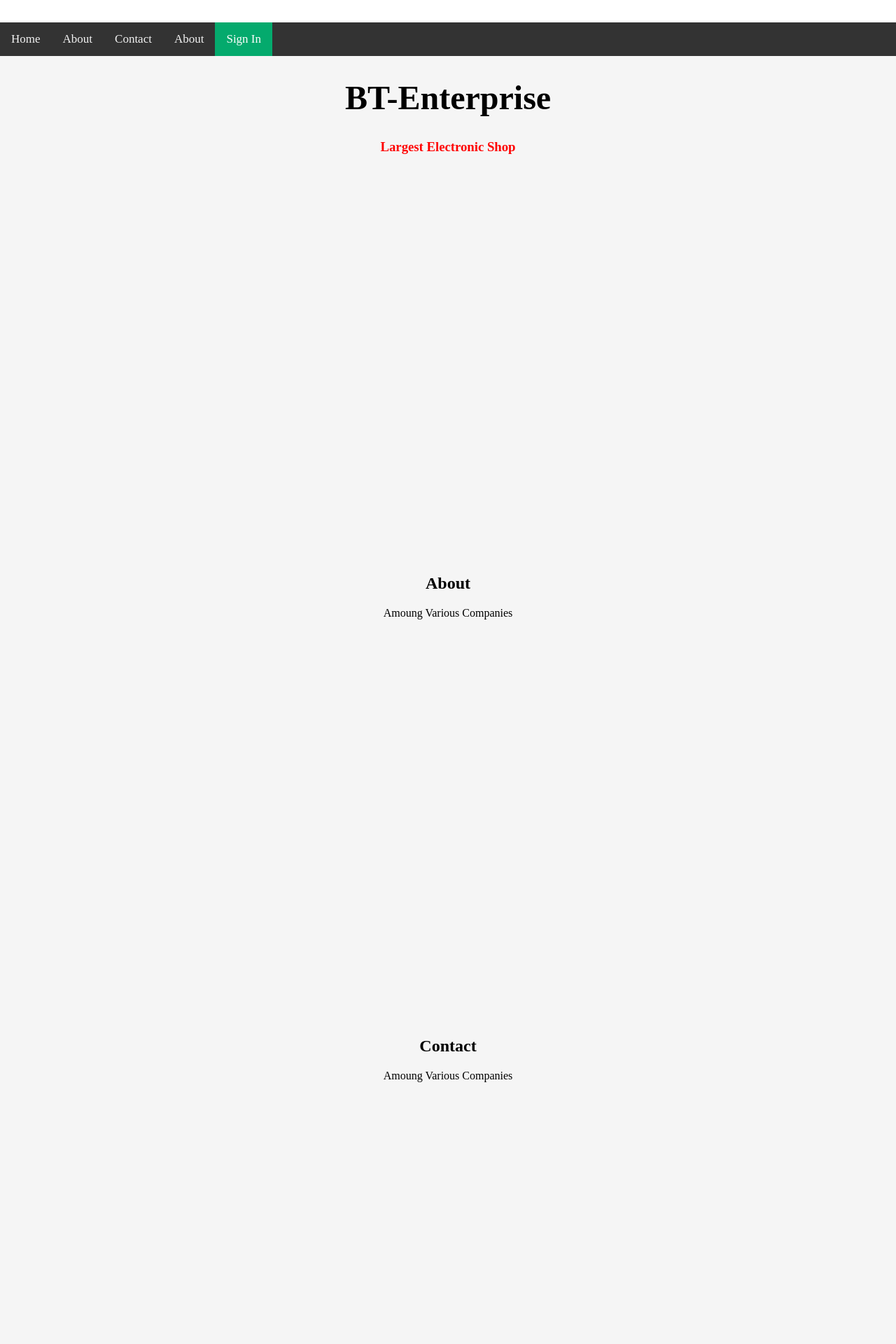
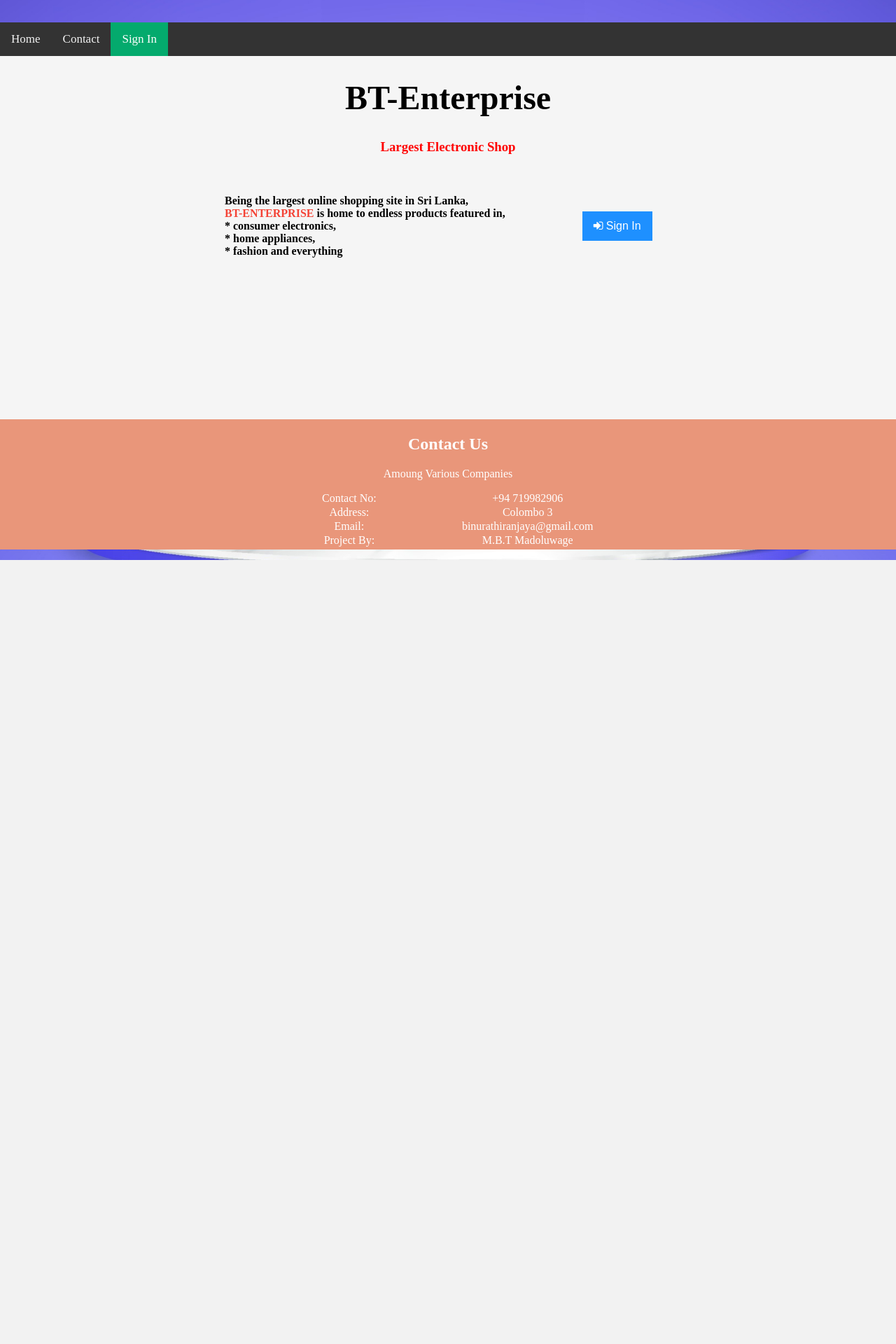
Before and after one commit to Binura-Thiranjaya/E-Commerce-Website, a PHP site: page /home.php in a window 1280 px wide. Shown: the top 1920 px of the page at 70% size. After the commit the page ends 800 px from the top, so only its background shows below. Run offline with PHP 8.4, Linux system fonts and the light colour scheme.

Commit message:
Home Page done

```diff
--- a/adminHome.php
+++ b/adminHome.php
@@ -26,9 +26,9 @@
 
 <table>
     <tr>
-        <td><button class="btn"><a href="profile.php"><i class="fa fa-user"></i></a></button></td>
-        <td><button class="btn"><a href="signupAdmin.php"><i class="fa fa-plus" style=""></i></a></button></td>
-        <td><button class="btn"><a href="crudProduct.php"><i class="fa fa-cart-plus" style=""></i></a></button></td>
+        <td><button class="btn"><a href="profile.php">Profile</a></button></td>
+        <td><button class="btn"><a href="signupAdmin.php">User</a></button></td>
+        <td><button class="btn"><a href="crudProduct.php">Product</a></button></td>
     </tr>
 
 </table>
--- a/css/home.css
+++ b/css/home.css
@@ -1,3 +1,4 @@
+
 .topnav {
     position: fixed; /* Set the navbar to fixed position */
     width: 100%; /* Full width */
--- a/customerHome.php
+++ b/customerHome.php
@@ -21,14 +21,14 @@
 </ul>
 <ul>
     <li><h1>Customer Email:</h1></li>
-    <li><h1 style="color: red"><?php echo $_SESSION["uname"]; ?></h1></li>
+    <li><h1 style="color: red"><?php echo $_SESSION["email"]; ?></h1></li>
 
 </ul>
 
 <table>
     <tr>
-        <td><button class="btn"><a href="profile.php"><i class="fa fa-user"></i></a></button></td>
-        <td><button class="btn"><a href="product.php"><i class="fa fa-cart-plus" style=""></i></a></button</td>
+        <td><button class="btn"><a href="profile.php">Profile</a></button></td>
+        <td><button class="btn"><a href="product.php">Product</i></a></button</td>
     </tr>
 
 </table>
--- a/home.php
+++ b/home.php
@@ -3,8 +3,60 @@
 <head>
     <title>BT-Enterprise</title>
     <link rel="stylesheet" type="text/css" href="css/home.css">
+
     <link rel="stylesheet" href="https://cdnjs.cloudflare.com/ajax/libs/font-awesome/4.7.0/css/font-awesome.min.css">
 </head>
+<style>
+
+    body{
+        background-image: url("img/back.jpeg");
+         background-color: #cccccc;
+        background-size: 1500px 1000px;
+        background-position: center;
+        background-attachment: fixed;
+
+        background-repeat: no-repeat;
+
+
+    }
+    .heading {
+        border-collapse: collapse;
+        width: 50%;
+        margin-left: auto;
+        margin-right: auto;
+    }
+    .info{
+            border-collapse: collapse;
+            width: 40%;
+            font-size: 1rem;
+            margin:0% 33%
+    }
+
+
+    .btn {
+        background-color: DodgerBlue; /* Blue background */
+        border: none; /* Remove borders */
+        color: white; /* White text */
+        padding: 12px 16px; /* Some padding */
+        font-size: 16px; /* Set a font size */
+        cursor: pointer; /* Mouse pointer on hover */
+    }
+
+    /* Darker background on mouse-over */
+    .btn:hover {
+        background-color: RoyalBlue;
+    }
+    span{
+        color: #f44336;
+    }
+    footer{
+        text-align: center;
+        padding: 3px;
+        background-color: DarkSalmon;
+        color: white;
+    }
+
+</style>
 <body onload="myFunction()" style="margin:0;">
 <!--JS Part-->
 <script>
@@ -24,38 +76,71 @@
             x.className = "topnav";
         }
     }
+    function SignIn(){
+        window.location.href = "signin.php";
+    }
 </script>
 <!--END JS Part-->
 <div id="loader"></div>
-<div style="display:none;padding-bottom: 35rem; background-color: whitesmoke" id="myDiv" class="animate-bottom">
+<div style="display:none; background-color: whitesmoke" id="myDiv" class="animate-bottom">
     <div class="topnav" id="myTopnav">
         <a href="./home.php">Home</a>
-        <a href="#about">About</a>
         <a href="#contact">Contact</a>
-        <a href="#update">About</a>
         <a href="./signin.php" class="active">Sign In</a>
 
         <a href="javascript:void(0);" class="icon" onclick="Open()">
             <i class="fa fa-bars"></i>
         </a>
     </div>
-    <div class="header" style="padding-bottom: 35rem;">
+    <div class="header"  >
         <h1 style="text-align: center;font-size: 3rem;padding-top: 5rem">BT-Enterprise</h1>
         <p style="text-align: center"></p>
         <h3>Largest Electronic Shop</h3>
     </div>
-    <section id="about" style="text-align: center;padding-bottom: 35rem;">
-        <h1>About</h1>
-        <p>Amoung Various Companies</p>
-    </section>
-    <section id="contact" style="text-align: center;padding-bottom: 35rem;">
-        <h1>Contact</h1>
-        <p>Amoung Various Companies</p>
-    </section>
-    <section id="update" style="text-align: center;padding-bottom: 35rem;">
-        <h1>About</h1>
-        <p>Amoung Various Companies</p>
-    </section>
+    <div style="padding-bottom:15%">
+    <table class="heading">
+
+      <tr>
+          <td><h6 style="font-size: 1rem" >Being the largest online shopping site in Sri Lanka,<br>
+                  <span>BT-ENTERPRISE</span> is home to endless products featured in, <br>* consumer electronics,
+                  <br>* home appliances,<br>* fashion and everything </h6>
+          </td>
+        <td ><button class="btn" onclick="SignIn()"><i class="fa fa-sign-in"></i> Sign In</button></td>
+      </tr>
+
+
+    </table >
+    </div >
+
+    <footer>
+        <section id="contact" style="text-align: center; ">
+            <h1>Contact Us</h1>
+            <p>Amoung Various Companies</p>
+            <table class="info">
+                <tr>
+                    <td>Contact No:</td>
+                    <td>+94 719982906</td>
+                </tr>
+                <tr>
+                    <td>Address:</td>
+                    <td>Colombo 3</td>
+                </tr>
+                <tr>
+                    <td>Email:</td>
+                    <td>binurathiranjaya@gmail.com</td>
+                </tr>
+                <tr>
+                    <td>Project By:</td>
+                    <td>M.B.T Madoluwage</td>
+                </tr>
+
+            </table>
+        </section>
+    </footer>
+
+
 </div>
 </body>
+
+
 </html>
--- a/signin.php
+++ b/signin.php
@@ -36,7 +36,6 @@ if(isset($_POST["signinbtn"]))
     }
     if($valid)
     {
-        $_SESSION["uname"]=$email;
         header('Location:customerHome.php');
     }
     else{
@@ -45,13 +44,14 @@ if(isset($_POST["signinbtn"]))
 
         if(mysqli_num_rows($results)>0)//if(($username=="test@gmail.com")&&($password=="test123"))
         {
-            $_SESSION["email"]=$email;
             header('Location:adminHome.php');        }
         else
         {
             echo("Please enter correct username and password");
         }
     }
+    $_SESSION["email"]=$email;
+
 
 }
 ?>
```
Also changed, not shown: profile.php (+78 -0 lines), img/back.jpeg (added), img/back.webp (added), img/profile.png (added), 1 other file.
